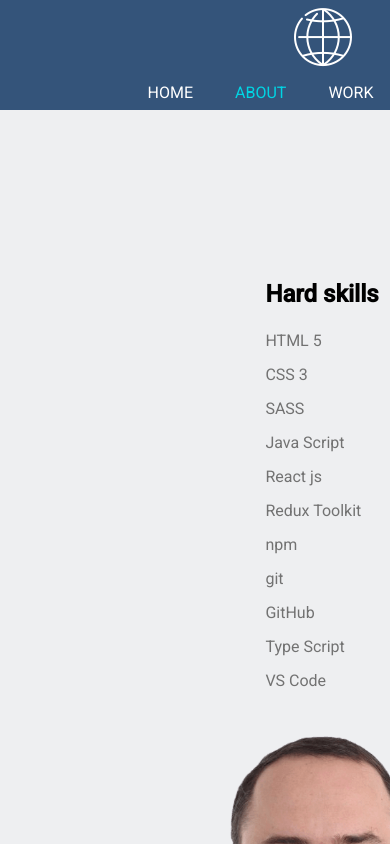
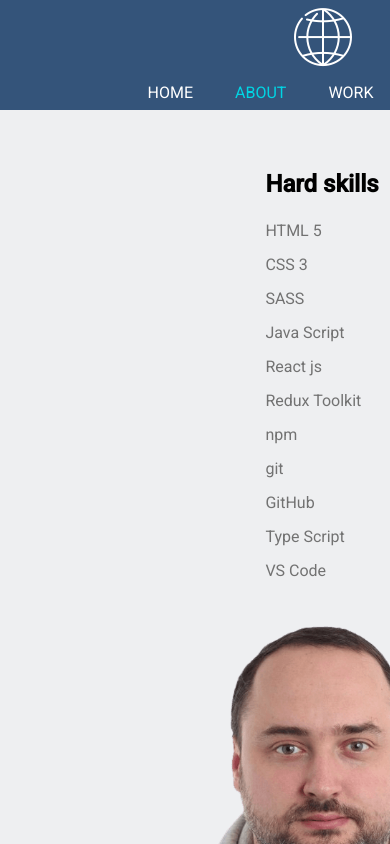
Before and after one commit to Bogdan252525/my-site, a React (Create React App) app: page /my-site/about in a window 390 px wide. Shown: the top 844 px of the page. Built offline with nearby package versions, Linux system fonts and the light colour scheme.

Commit message:
media fixed

```diff
--- a/src/pages/About/About.module.scss
+++ b/src/pages/About/About.module.scss
@@ -1,8 +1,12 @@
 .aboutSection {
 	padding: 210px 0 100px;
 
+	@media (max-width: 920px) {
+		padding: 100px 0 100px;
+	}
+
 	@media (max-width: 700px) {
-		padding: 170px 0 50px;
+		padding: 60px 0 50px;
 	}
 
 	.aboutInner {
--- a/src/pages/Contact/Contact.module.scss
+++ b/src/pages/Contact/Contact.module.scss
@@ -1,5 +1,9 @@
 .contactSection {
 	padding: 210px 0 100px;
+
+	@media (max-width: 920px) {
+		padding: 100px 0 100px;
+	}
 
 	.name {
 		text-align: center;
--- a/src/pages/Home/Home.module.scss
+++ b/src/pages/Home/Home.module.scss
@@ -3,12 +3,17 @@
   display: grid;
   grid-template-columns: 1fr 1fr;
 
-	@media (max-width: 960px) {
+  @media (max-width: 960px) {
 		padding: 170px 0 70px;
 		grid-template-columns: auto;
 		justify-content: center;
 		justify-items: center;
 	}
+
+  @media (max-width: 920px) {
+		padding: 60px 0 70px;
+	}
+
 
   .codeImg {
     max-width: 420px;
--- a/src/pages/Work/Work.module.scss
+++ b/src/pages/Work/Work.module.scss
@@ -1,5 +1,9 @@
 .workSection {
 	padding: 210px 0 100px;
+
+	@media (max-width: 920px) {
+		padding: 100px 0 100px;
+	}
 
 	.workTitle {
 		text-align: center;
```
